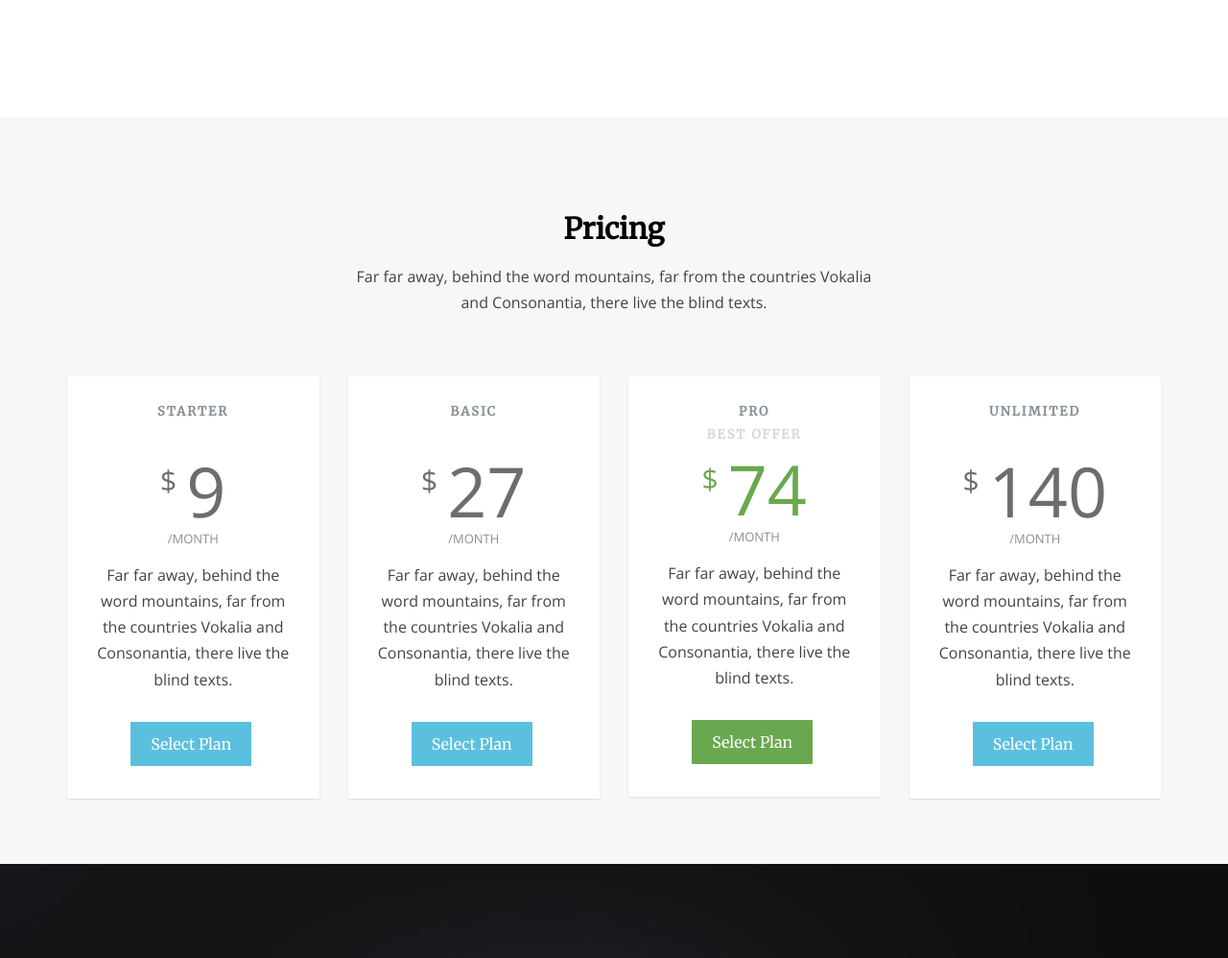
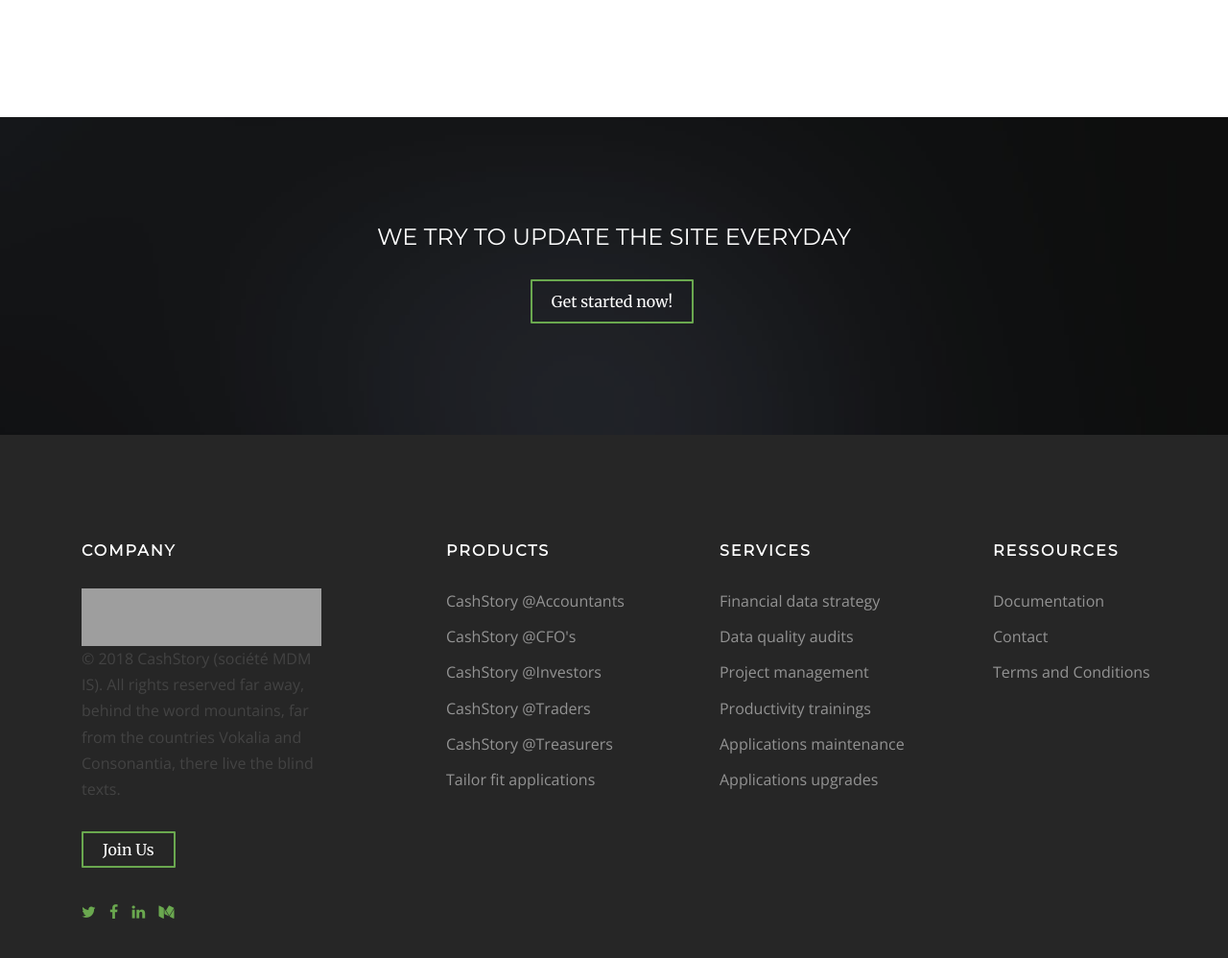
Before and after one commit to CashStory/Website_sandbox, a plain HTML site: page services.html in a window 1280 px wide. Shown: the part 1120-2118 px from the top of the page at 96% size. Drawn offline with nearby package versions, Linux system fonts and the light colour scheme; some packages are replaced by stand-ins of ours; grey boxes are pictures that could not be loaded; a script that the page names is missing; files whose address does not match are found by name.

Commit message:
changed headers

```diff
--- a/css/style.css
+++ b/css/style.css
@@ -1212,6 +1212,7 @@ h3 {
 #fh5co-pricing-section .pricing {
   display: block;
   float: left;
+  text-align: left;
   margin-bottom: 30px;
 }
 #fh5co-pricing-section .price-box {
@@ -1254,6 +1255,10 @@ h3 {
   font-weight: 700;
   color: #888f94;
 }
+
+#fh5co-pricing-section .pricecontent {
+  text-align: left;
+}
 #fh5co-pricing-section .pricing-plan.pricing-plan-offer {
   margin-bottom: 24px;
 }
--- a/services.html
+++ b/services.html
@@ -7,7 +7,7 @@
 	<head>
 	<meta charset="utf-8">
 	<meta http-equiv="X-UA-Compatible" content="IE=edge">
-	<title>Flew &mdash; Free HTML5 Bootstrap Website Template by FreeHTML5.co</title>
+	<title>CashStory Bootstrap Website Template by cashstory.co</title>
 	<meta name="viewport" content="width=device-width, initial-scale=1">
 	<meta name="description" content="Free HTML5 Website Template by FreeHTML5.co" />
 	<meta name="keywords" content="free html5, free template, free bootstrap, free website template, html5, css3, mobile first, responsive" />
@@ -125,55 +125,7 @@
 		</div>
 	</div>
 
-	<div id="fh5co-pricing-section" class="fh5co-light-grey-section">
-		<div class="container">
-			<div class="row">
-				<div class="col-md-6 col-md-offset-3 text-center fh5co-heading animate-box">
-					<h2>Pricing</h2>
-					<p>Far far away, behind the word mountains, far from the countries Vokalia and Consonantia, there live the blind texts. </p>
-				</div>
-			</div>
-			<div class="row">
-				<div class="pricing">
-					<div class="col-md-3 animate-box">
-						<div class="price-box">
-							<h2 class="pricing-plan">Starter</h2>
-							<div class="price"><sup class="currency">$</sup>9<small>/month</small></div>
-							<p>Far far away, behind the word mountains, far from the countries Vokalia and Consonantia, there live the blind texts. </p>
-							<a href="#" class="btn btn-select-plan btn-sm">Select Plan</a>
-						</div>
-					</div>
 
-					<div class="col-md-3 animate-box">
-						<div class="price-box">
-							<h2 class="pricing-plan">Basic</h2>
-							<div class="price"><sup class="currency">$</sup>27<small>/month</small></div>
-							<p>Far far away, behind the word mountains, far from the countries Vokalia and Consonantia, there live the blind texts. </p>
-							<a href="#" class="btn btn-select-plan btn-sm">Select Plan</a>
-						</div>
-					</div>
-
-					<div class="col-md-3 animate-box">
-						<div class="price-box popular">
-							<h2 class="pricing-plan pricing-plan-offer">Pro <span>Best Offer</span></h2>
-							<div class="price"><sup class="currency">$</sup>74<small>/month</small></div>
-							<p>Far far away, behind the word mountains, far from the countries Vokalia and Consonantia, there live the blind texts. </p>
-							<a href="#" class="btn btn-select-plan btn-sm">Select Plan</a>
-						</div>
-					</div>
-
-					<div class="col-md-3 animate-box">
-						<div class="price-box">
-							<h2 class="pricing-plan">Unlimited</h2>
-							<div class="price"><sup class="currency">$</sup>140<small>/month</small></div>
-							<p>Far far away, behind the word mountains, far from the countries Vokalia and Consonantia, there live the blind texts. </p>
-							<a href="#" class="btn btn-select-plan btn-sm">Select Plan</a>
-						</div>
-					</div>
-				</div>
-			</div>
-		</div>
-	</div>
 
 	<div class="fh5co-cta" style="background-image: url(images/slide_1.jpg);">
 		<div class="overlay"></div>
```
Also changed, not shown: community.html (+1 -1 lines), index.html (+2 -1 lines), pricing.html (+9 -9 lines), products.html (+1 -1 lines).
